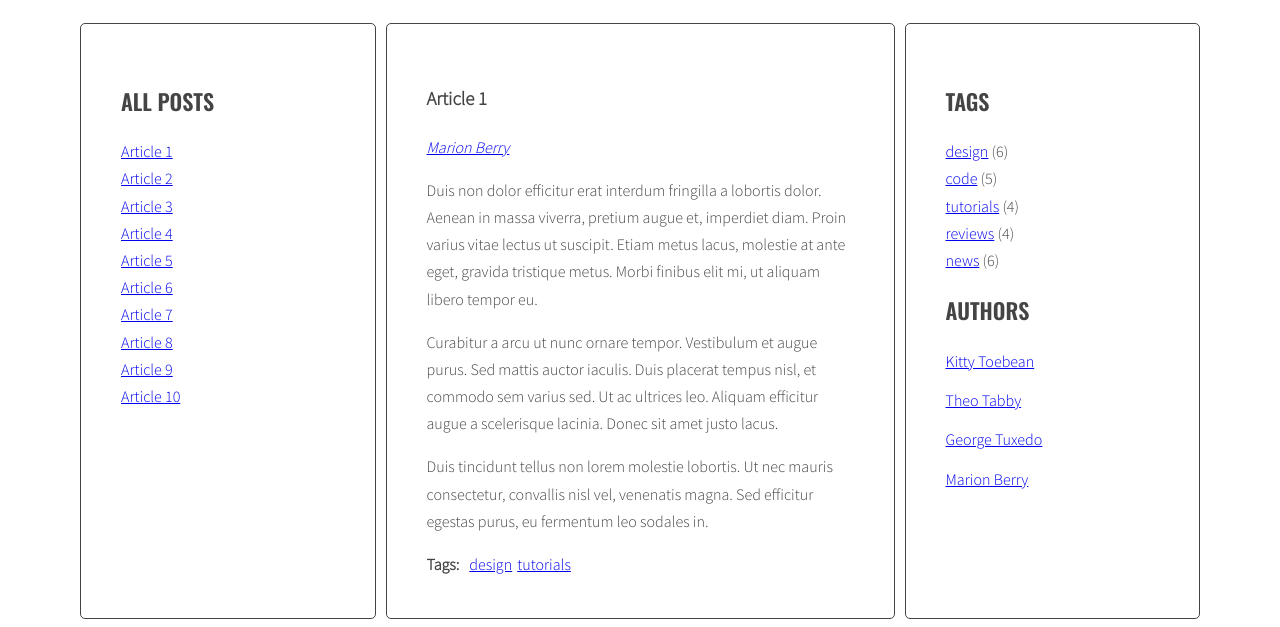
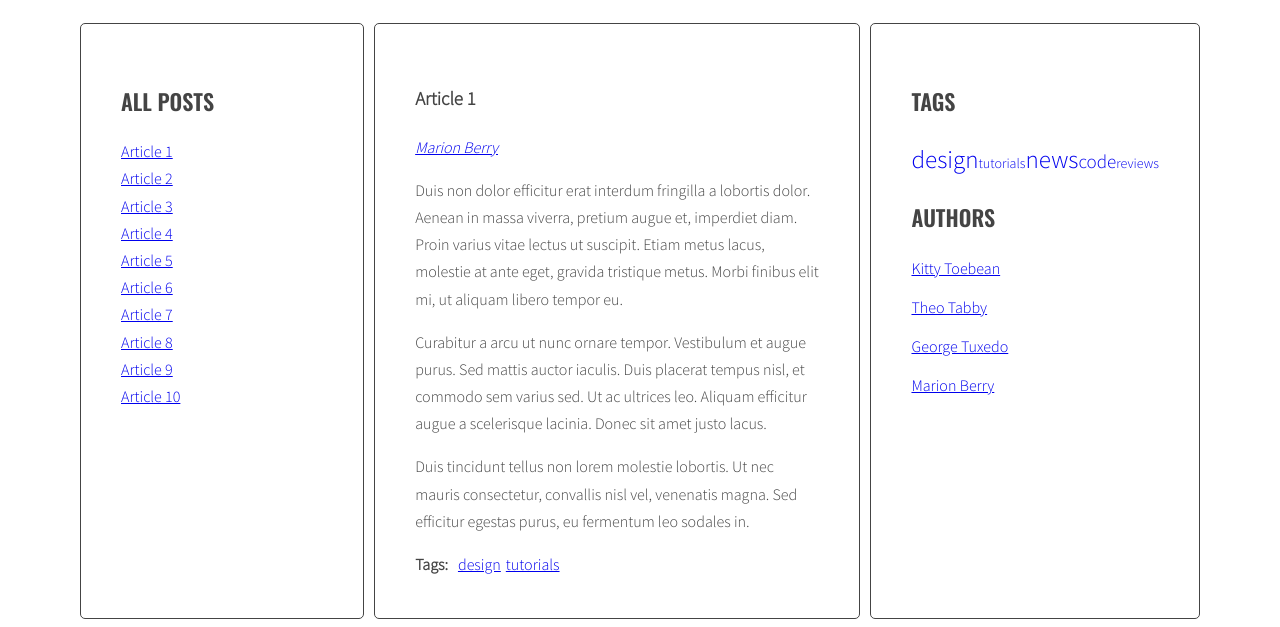
Before and after one commit to Kamil-96/javascript-blog, a website: page index.html in a window 1280 px wide. Shown: the part 220-847 px from the top of the page. Drawn offline with nearby package versions, Linux system fonts and the light colour scheme.

Commit message:
Add functions and styles for sidebar tags

```diff
--- a/index.html
+++ b/index.html
@@ -179,11 +179,6 @@
                     <aside class="sidebar">
                         <h2 class="section-title">Tags</h2>
                         <ul class="list tags">
-                            <li><a href="#">design</a> <span>(6)</span></li>
-                            <li><a href="#">code</a> <span>(5)</span></li>
-                            <li><a href="#">tutorials</a> <span>(4)</span></li>
-                            <li><a href="#">reviews</a> <span>(4)</span></li>
-                            <li><a href="#">news</a> <span>(6)</span></li>
                         </ul>
                         <h2 class="section-title">Authors</h2>
                         <ul class="list authors">
--- a/js/script.js
+++ b/js/script.js
@@ -47,7 +47,10 @@
     optTitleSelector = '.post-title',
     optTitleListSelector = '.titles',
     optArticleTagsSelector = '.post-tags .list',
-    optArticleAuthorSelector = '.post-author';
+    optArticleAuthorSelector = '.post-author',
+    optTagsListSelector = '.tags.list',
+    optCloudClassCount = '3',
+    optCloudClassPrefix = 'tag-size-';
 
   function generateTitleLinks(customSelector = ''){
 
@@ -94,7 +97,31 @@
 
   generateTitleLinks();
 
+  function calculateTagsParams(tags){
+    const params = {max: '0', min: '999999'};
+    for(let tag in tags){
+      console.log(tag + ' is used ' + tags[tag] + ' times');
+      if(tags[tag] > params.max){
+        params.max = tags[tag];
+      }
+      if(tags[tag] < params.min) {
+        params.min = tags[tag];
+      }
+    }
+    return params;
+  }
+
+  function calculateTagClass(count, params){
+    const classNumber = Math.floor( ( (count - params.min) / (params.max - params.min) ) * (optCloudClassCount - 1) + 1 );
+
+    return optCloudClassPrefix + classNumber;
+  }
+
   function generateTags(){
+    /* [NEW] create a new variable allTags with an empty object */
+
+    let allTags = {};
+
     /* find all articles */
 
     const articles = document.querySelectorAll(optArticleSelector);
@@ -130,12 +157,48 @@
         /* add generated code to html variable */
 
         html = html + linkHTML;
+
+        /* [NEW] check if this link is NOT already in allTags */
+
+        if(!allTags[tag]) {
+          /* [NEW] add tag to allTags object */
+          allTags[tag] = 1;
+        } else {
+          allTags[tag]++;
+        }
       }
 
       /* insert HTML of all the links into the tags wrapper */
 
       tagsWrapper.innerHTML = html;
     }
+    /* [NEW] find list of tags in right column */
+    const tagList = document.querySelector('.tags');
+
+    const tagsParams = calculateTagsParams(allTags);
+    console.log('tagsParams:', tagsParams);
+
+    /* [NEW] create variable for all links HTML code */
+    let allTagsHTML = '';
+
+    /* [NEW] START LOOP: for each tag in allTags: */
+    for(let tag in allTags){
+      /* [NEW] generate code of a link and add it to allTagsHTML */
+      //allTagsHTML +=  '<li><a href="#tag-' + tag + '">' + tag + '</a> (' + allTags[tag] +')' +'</li> ';
+
+      //const tagLinkHTML = '<li><a class="' + calculateTagClass(allTags[tag], tagsParams) + '" href="#tag-' + tag + '">' + tag + '</a> (' + allTags[tag] +')' +'</li> ';
+
+      const tagLinkHTML = '<a class="' + calculateTagClass(allTags[tag], tagsParams) + '" href="#tag-' + tag + '">' + tag + '</a>';
+      console.log('tagLinkHTML:', tagLinkHTML);
+      allTagsHTML += tagLinkHTML;
+      //console.log(allTagsHTML);
+    }
+    /* [NEW] END LOOP: for each tag in allTags: */
+
+    /*[NEW] add HTML from allTagsHTML to tagList */
+
+    tagList.innerHTML = allTagsHTML;
+    //console.log(allTagsHTML);
   }
 
   generateTags();
@@ -159,6 +222,7 @@
     }
     /* find all tag links with "href" attribute equal to the "href" constant */
     const tagLinks = document.querySelectorAll('a[href="' + href + '"]');
+
     /* START LOOP: for each found tag link */
     for(let tagLink of tagLinks){
       /* add class active */
--- a/sass/style.scss
+++ b/sass/style.scss
@@ -124,3 +124,25 @@ body {
       }
     }
 }
+
+/* Sidebar */
+
+.sidebar {
+
+  .tags {
+
+    a {
+      text-decoration: none;
+      //margin-right: 5px;
+    }
+    .tag-size-1 {
+      font-size: 14px;
+    }
+    .tag-size-2 {
+      font-size: 19px;
+    }
+    .tag-size-3 {
+      font-size: 25px;
+    }
+  }
+}
```
Also changed, not shown: css/style.css, 1 other file.
